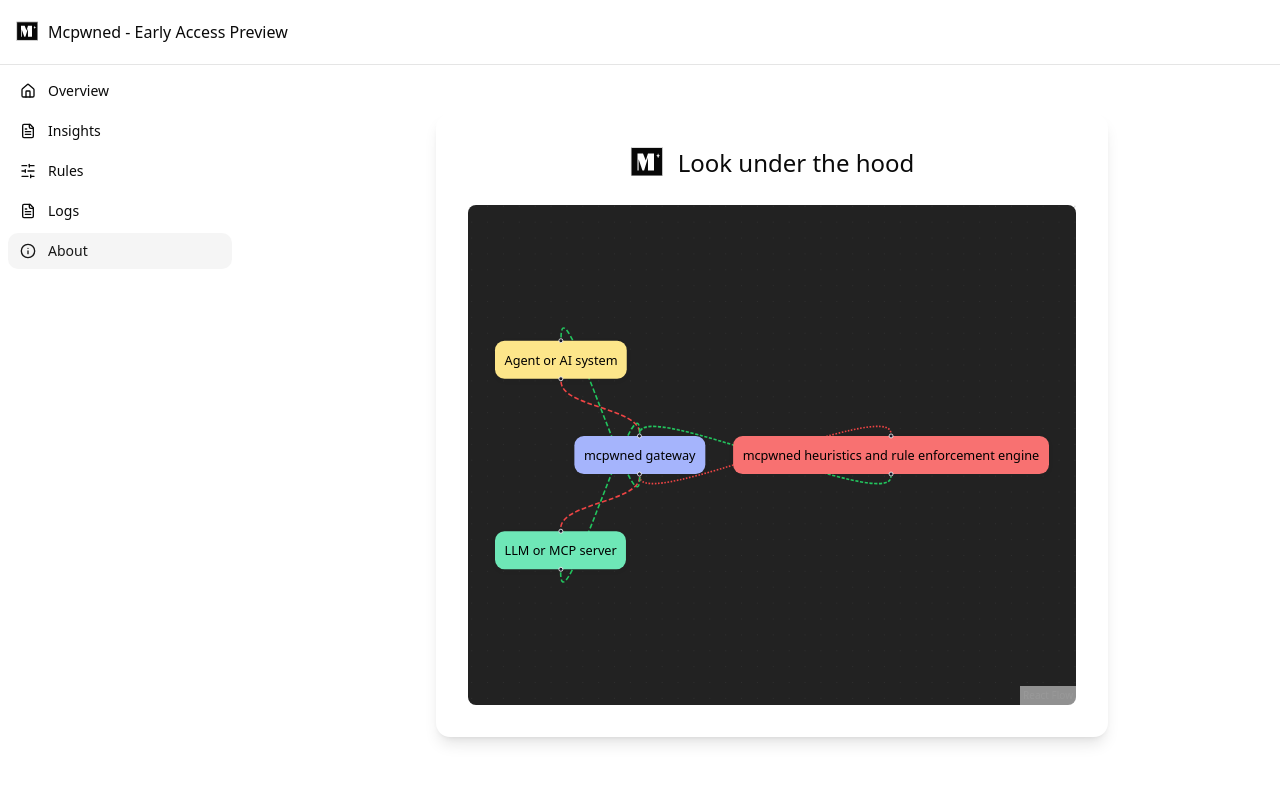
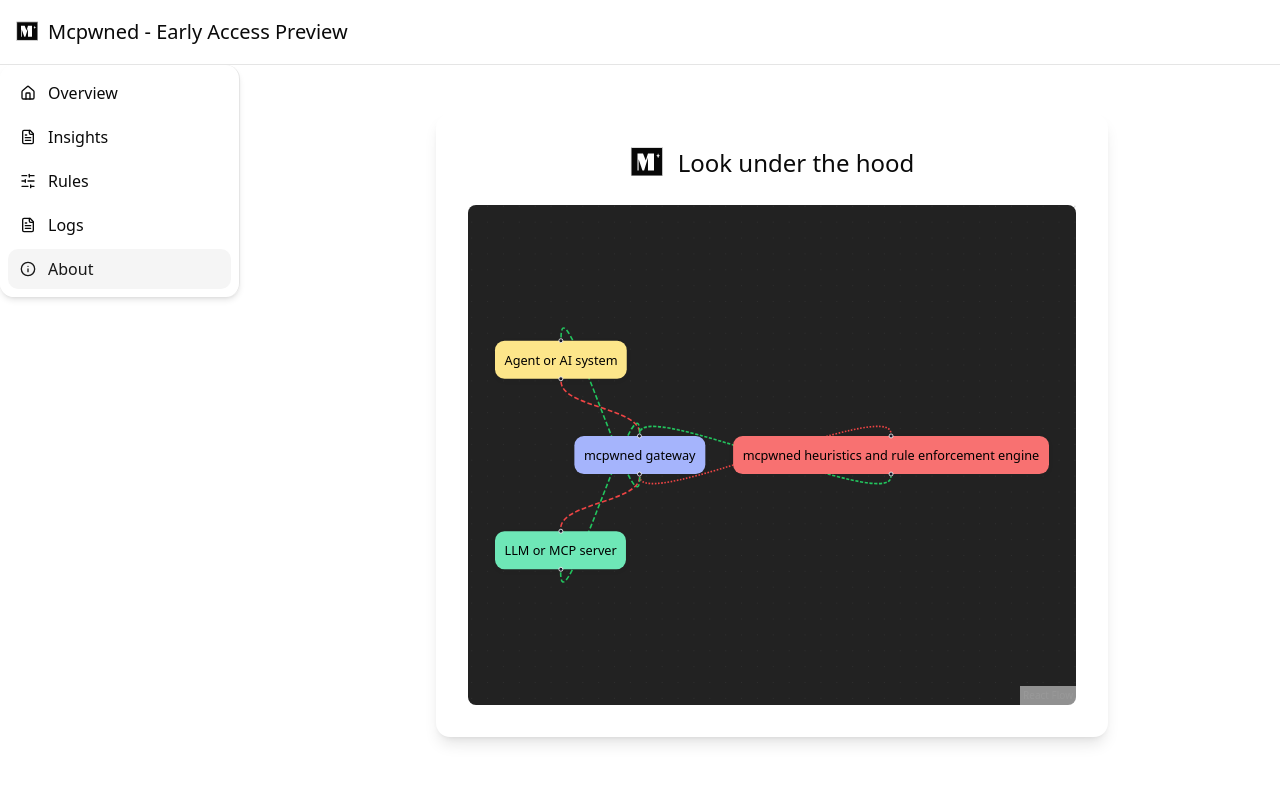
Before and after one commit to abilashraghuram/mcpwned-demo, a Next.js app in the folder frontend/: page /dashboard/about in a window 1280 px wide. Shown: the top 800 px of the page. Built offline with nearby package versions, Linux system fonts and the light colour scheme.

Commit message:
resized nav bar, header elements

```diff
--- a/frontend/components/dashboard-nav.tsx
+++ b/frontend/components/dashboard-nav.tsx
@@ -41,7 +41,7 @@
   ]
 
   return (
-    <div data-collapsed={isCollapsed} className="group flex flex-col gap-4 py-2">
+    <div data-collapsed={isCollapsed} className="group flex flex-col gap-4 py-2 bg-background/80 backdrop-blur border-r border-border shadow-md rounded-xl">
       <nav className="grid gap-1 px-2 group-[[data-collapsed=true]]:justify-center">
         {items.map((item, index) => {
           const Icon = item.icon
@@ -50,12 +50,12 @@
               key={index}
               href={item.href}
               className={cn(
-                "flex items-center gap-3 rounded-lg px-3 py-2 text-sm font-medium hover:bg-accent hover:text-accent-foreground",
+                "flex items-center gap-3 rounded-lg px-3 py-2 text-sm font-medium hover:bg-accent hover:text-accent-foreground transition-colors",
                 pathname === item.href ? "bg-accent text-accent-foreground" : "transparent",
               )}
             >
               <Icon className="h-4 w-4" />
-              <span>{item.title}</span>
+              <span className="text-base">{item.title}</span>
             </Link>
           )
         })}
--- a/frontend/components/main-nav.tsx
+++ b/frontend/components/main-nav.tsx
@@ -9,7 +9,7 @@
       <div className="flex gap-6 md:gap-10 ml-4">
         <Link href="/" className="flex items-center space-x-2">
           <Image src="/Mlogo.svg" alt="Mcpwned Logo" width={24} height={24} />
-          <span className="hidden sm:inline-block">Mcpwned - Early Access Preview</span>
+          <span className="hidden sm:inline-block text-xl">Mcpwned - Early Access Preview</span>
         </Link>
       </div>
     </div>
```
